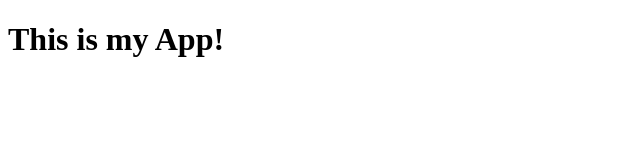
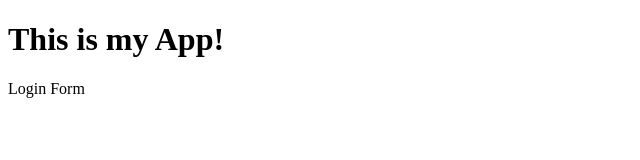
Before and after one commit to JerryG09/myapp, a plain HTML site: page index.html in a window 1280 px wide. Shown: the full height of the page, 0-640 px from the left. Drawn offline with Linux system fonts and the light colour scheme.

Commit message:
another change

```diff
--- a/index.html
+++ b/index.html
@@ -6,5 +6,6 @@
   </head>
   <body>
     <h1>This is my App!</h1>
+    Login Form
   </body>
 </html>
```
Also changed, not shown: login.html (added, +1 -0 lines).
